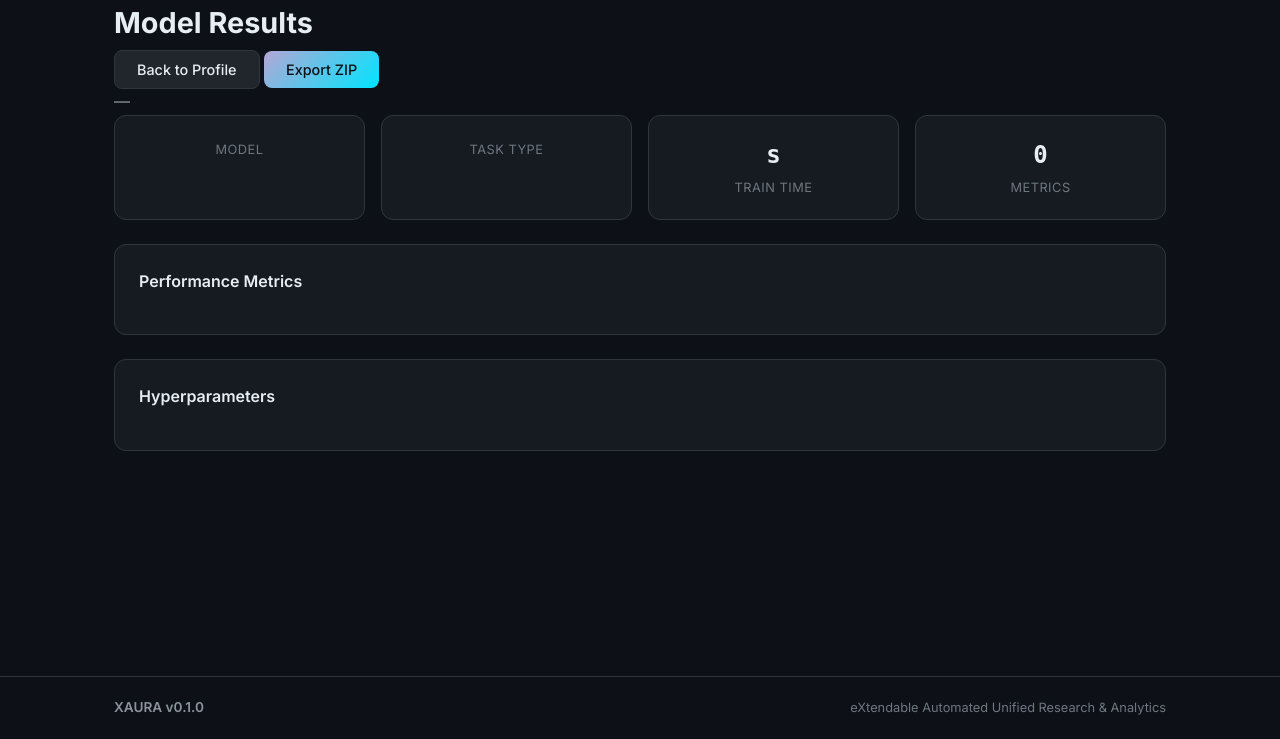
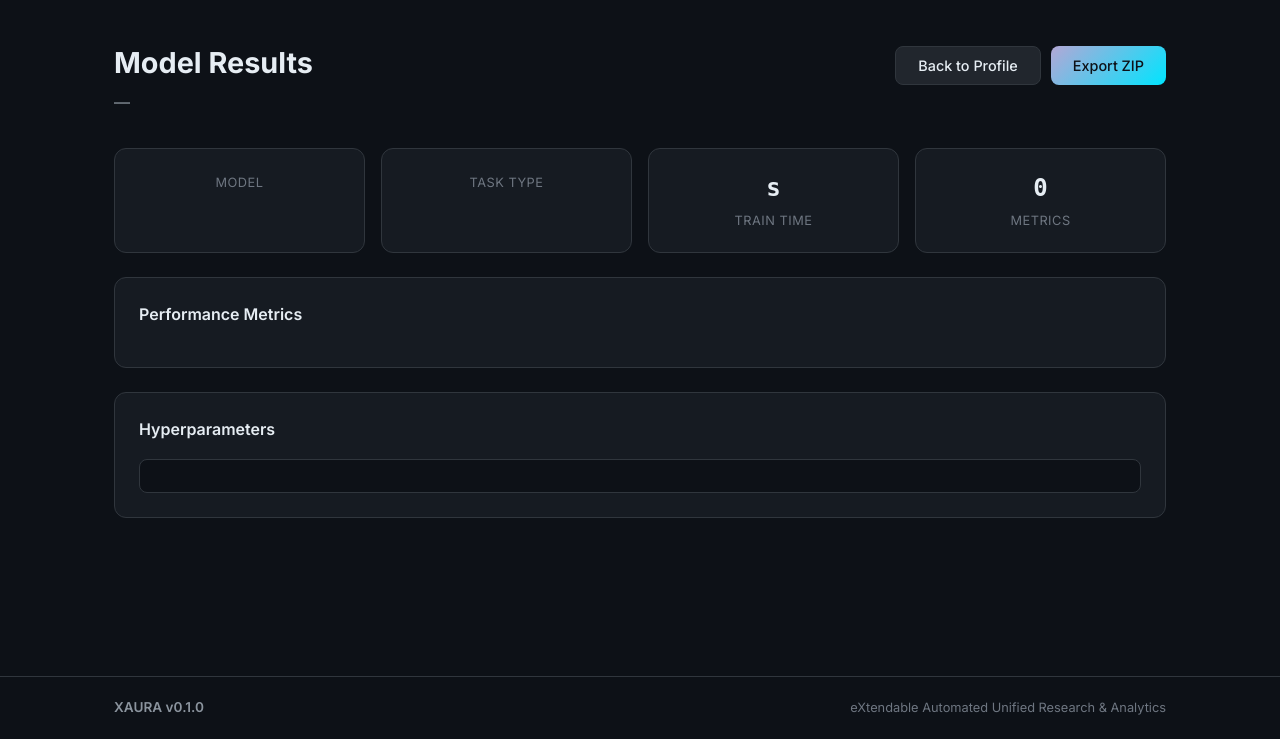
Before and after one commit to Vinamra3215/Xaura, a FastAPI app: template src/xaura/server/templates/results.html in a window 1280 px wide. Shown: the part 61-800 px from the top of the page. Run offline with FastAPI, Linux system fonts and the light colour scheme; the template is opened without the code that fills it, so the values that code supplies are empty; parts of the project's set-up code (start-up, migrations or seed data) failed here and were passed over; some libraries are stand-ins or nearby versions.

Commit message:
XAURA app.py model router + results page CSS styles

```diff
--- a/src/xaura/server/static/css/style.css
+++ b/src/xaura/server/static/css/style.css
@@ -829,3 +829,44 @@ code {
         flex-direction: column;
     }
 }
+
+/* ── Results Page ─────────────────────────────────────────────────── */
+.results-page {
+    padding: 40px 0 80px;
+}
+
+.results-header {
+    margin-bottom: 32px;
+}
+
+.results-title-row {
+    display: flex;
+    justify-content: space-between;
+    align-items: center;
+    flex-wrap: wrap;
+    gap: 16px;
+}
+
+.results-actions {
+    display: flex;
+    gap: 10px;
+}
+
+.metrics-panel {
+    display: flex;
+    flex-direction: column;
+    gap: 4px;
+}
+
+.config-pre {
+    background: var(--bg-primary);
+    border: 1px solid var(--border);
+    border-radius: var(--radius-sm);
+    padding: 16px;
+    font-family: var(--font-mono);
+    font-size: 0.85rem;
+    color: var(--accent-cyan);
+    overflow-x: auto;
+    white-space: pre-wrap;
+    line-height: 1.6;
+}
```
